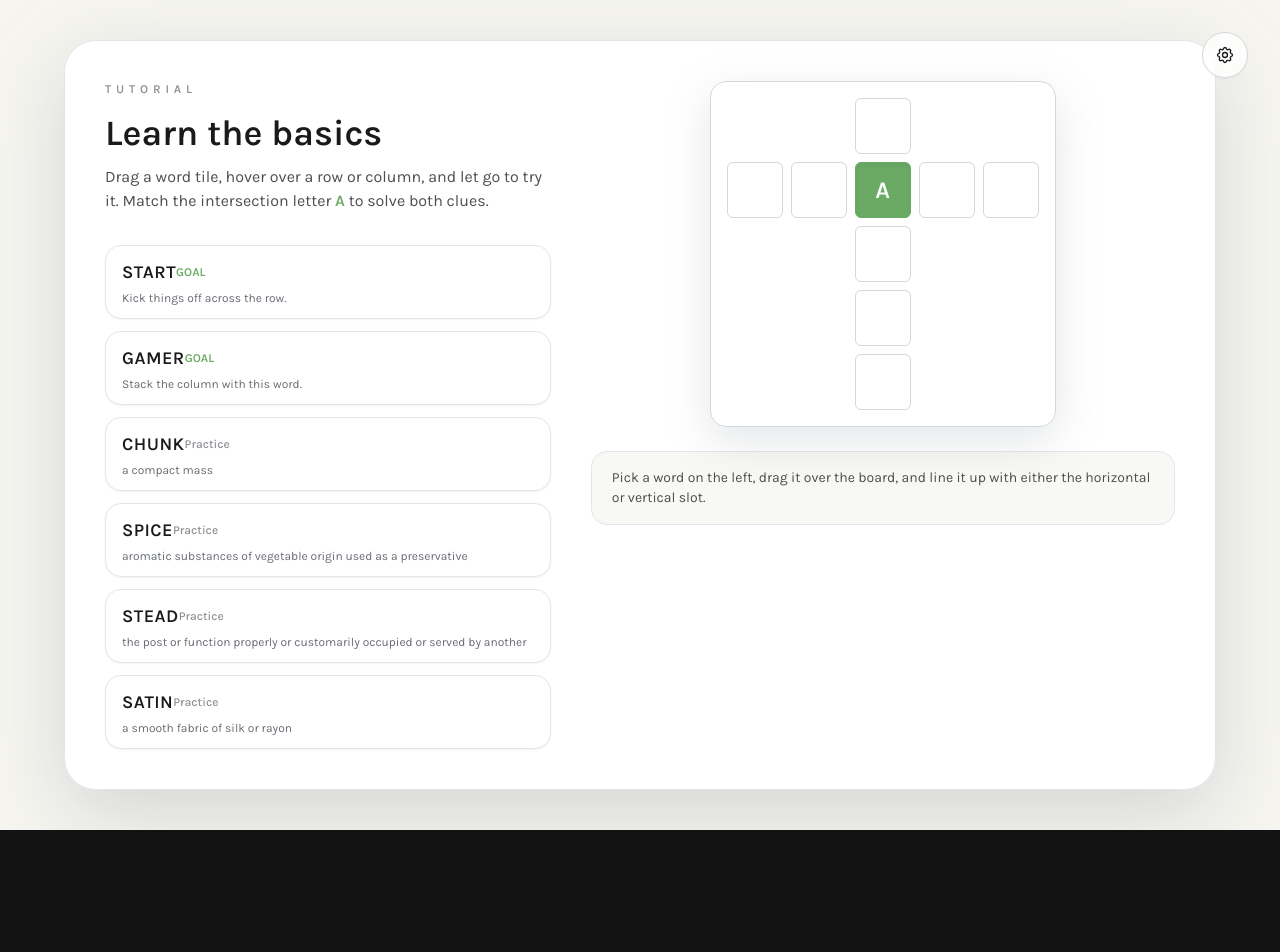
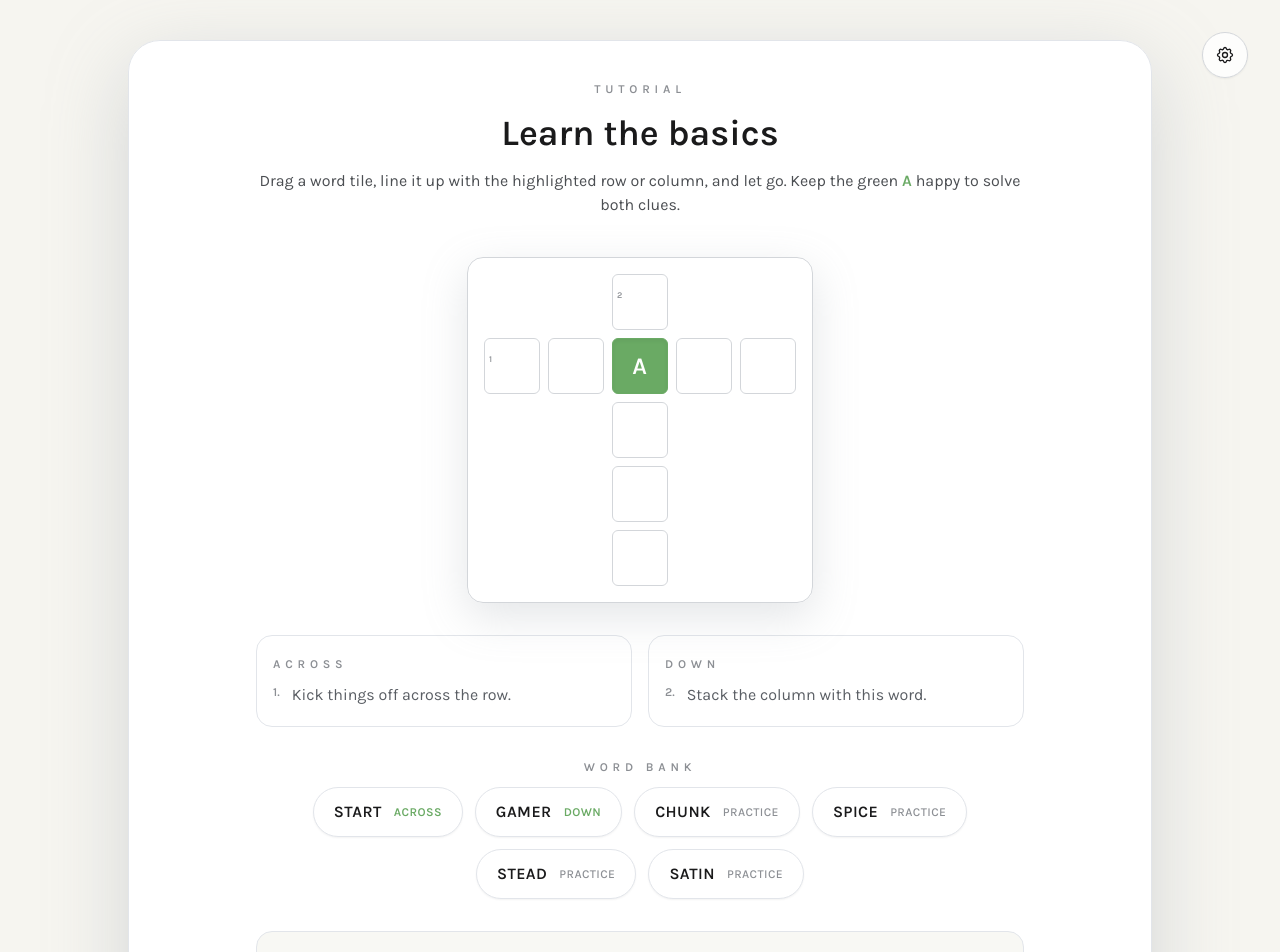
Before and after one commit to evgenyvinnik/crosswordly, a React (Vite) app: page / in a window 1280 px wide. Shown: the top 952 px of the page. Before the commit the page ends 830 px from the top, so only its background shows below. Built offline with nearby package versions, Linux system fonts and the light colour scheme.

Commit message:
Implementing better application

```diff
--- a/src/components/GameField.tsx
+++ b/src/components/GameField.tsx
@@ -7,10 +7,13 @@ export type GameLevelWord = {
   direction: Direction;
   answer: string;
   start: { row: number; col: number };
+  clueNumber: number;
+  clue: string;
 };
 
 export type GameLevel = {
   id: string;
+  name?: string;
   rows: number;
   cols: number;
   words: GameLevelWord[];
@@ -83,6 +86,16 @@ const GameField = forwardRef<HTMLDivElement, GameFieldProps>(
       return map;
     }, [overlay, level.words]);
 
+    const startNumbers = useMemo(() => {
+      const map = new Map<string, number>();
+      level.words.forEach((word) => {
+        const key = `${word.start.row}-${word.start.col}`;
+        const existing = map.get(key);
+        map.set(key, existing ? Math.min(existing, word.clueNumber) : word.clueNumber);
+      });
+      return map;
+    }, [level.words]);
+
     const cells = [];
 
     for (let row = 0; row < level.rows; row += 1) {
@@ -96,7 +109,7 @@ const GameField = forwardRef<HTMLDivElement, GameFieldProps>(
           level.prefilledLetters?.[key] ??
           '';
 
-        let className = `flex items-center justify-center rounded-md border text-center font-semibold uppercase tracking-wide transition-colors duration-200 ${cellSizeClasses}`;
+        let className = `relative flex items-center justify-center rounded-md border text-center font-semibold uppercase tracking-wide transition-colors duration-200 ${cellSizeClasses}`;
 
         if (!details) {
           className += ' border-transparent bg-transparent text-transparent';
@@ -124,8 +137,15 @@ const GameField = forwardRef<HTMLDivElement, GameFieldProps>(
           }
         }
 
+        const clueNumber = startNumbers.get(key);
+
         cells.push(
           <div key={key} className={className} data-cell-key={key} aria-hidden={!letter}>
+            {clueNumber !== undefined ? (
+              <span className="pointer-events-none absolute left-1 top-1 text-[0.55rem] font-semibold text-[#8c8f94]">
+                {clueNumber}
+              </span>
+            ) : null}
             {letter}
           </div>
         );
--- a/src/components/TutorialScreen.tsx
+++ b/src/components/TutorialScreen.tsx
@@ -1,6 +1,7 @@
 import { useCallback, useEffect, useMemo, useRef, useState } from 'react';
-import GameField, { Direction, GameLevel, OverlayState } from './GameField';
+import GameField, { Direction, OverlayState } from './GameField';
 import { GUESS_WORDS } from '../words/words';
+import { TUTORIAL_LEVEL } from '../levels/tutorial';
 
 type TutorialScreenProps = {
   onComplete?: () => void;
@@ -9,9 +10,10 @@ type TutorialScreenProps = {
 type TutorialWord = {
   id: string;
   word: string;
-  definition?: string;
   state: 'idle' | 'locked';
   direction?: Direction;
+  clueNumber?: number;
+  clueId?: string;
   isTarget: boolean;
 };
 
@@ -22,36 +24,15 @@ type DragState = {
   targetDirection: Direction | null;
 };
 
-const TARGET_WORDS: TutorialWord[] = [
-  {
-    id: 'start',
-    word: 'start',
-    definition: 'Kick things off across the row.',
+const TARGET_WORDS: TutorialWord[] = TUTORIAL_LEVEL.words.map((word) => ({
+  id: word.answer,
+  word: word.answer,
   state: 'idle',
-    direction: 'across',
+  direction: word.direction,
+  clueNumber: word.clueNumber,
+  clueId: word.id,
   isTarget: true,
-  },
-  {
-    id: 'gamer',
-    word: 'gamer',
-    definition: 'Stack the column with this word.',
-    state: 'idle',
-    direction: 'down',
-    isTarget: true,
-  },
-];
-
-const TUTORIAL_LEVEL: GameLevel = {
-  id: 'tutorial',
-  rows: 5,
-  cols: 5,
-  words: [
-    { id: 'tutorial-across', direction: 'across', answer: 'start', start: { row: 1, col: 0 } },
-    { id: 'tutorial-down', direction: 'down', answer: 'gamer', start: { row: 0, col: 2 } },
-  ],
-  prefilledLetters: { '1-2': 'A' },
-  intersection: { row: 1, col: 2 },
-};
+}));
 
 const getRandomWordBank = (count: number) => {
   const excluded = new Set(TARGET_WORDS.map((word) => word.word.toLowerCase()));
@@ -71,7 +52,6 @@ const getRandomWordBank = (count: number) => {
     selection.push({
       id: next.word,
       word: next.word,
-      definition: next.definition,
       state: 'idle',
       isTarget: false,
     });
@@ -94,7 +74,20 @@ const TutorialScreen = ({ onComplete }: TutorialScreenProps) => {
   const [failedOverlay, setFailedOverlay] = useState<OverlayState | null>(null);
   const [rejectedWordId, setRejectedWordId] = useState<string | null>(null);
 
+  const clueGroups = useMemo(
+    () => ({
+      across: TUTORIAL_LEVEL.words.filter((word) => word.direction === 'across'),
+      down: TUTORIAL_LEVEL.words.filter((word) => word.direction === 'down'),
+    }),
+    []
+  );
+
   const isComplete = solved.across && solved.down;
+  const activeClueId =
+    activeDrag?.word.isTarget && activeDrag.word.clueId ? activeDrag.word.clueId : null;
+  const highlightedDirection =
+    activeDrag?.targetDirection ??
+    (activeDrag?.word.isTarget ? activeDrag.word.direction ?? null : null);
 
   const computeDropTarget = useCallback(
     (clientX: number, clientY: number): Direction | null => {
@@ -283,46 +276,17 @@ const TutorialScreen = ({ onComplete }: TutorialScreenProps) => {
 
   return (
     <section className="relative flex min-h-screen items-center justify-center bg-[#f6f5f0] px-4 py-10 text-[#1a1a1b]">
-      <div className="relative w-full max-w-6xl rounded-[32px] border border-[#e2e5ea] bg-white/95 p-6 shadow-[0_24px_80px_rgba(149,157,165,0.35)] backdrop-blur lg:p-10">
-        <div className="flex flex-col gap-10 lg:flex-row">
-          <div className="lg:w-5/12">
+      <div className="relative w-full max-w-5xl rounded-[32px] border border-[#e2e5ea] bg-white/95 px-6 py-10 text-center shadow-[0_24px_80px_rgba(149,157,165,0.35)] backdrop-blur sm:px-10">
+        <div className="mx-auto flex max-w-3xl flex-col items-center gap-4">
           <p className="text-xs font-semibold uppercase tracking-[0.4em] text-[#8c8f94]">Tutorial</p>
-            <h1 className="mt-4 text-3xl font-semibold leading-tight text-[#1a1a1b] sm:text-4xl">
-              Learn the basics
-            </h1>
-            <p className="mt-3 text-base text-[#4b4e52]">
-              Drag a word tile, hover over a row or column, and let go to try it. Match the intersection
-              letter <span className="font-semibold text-[#6aaa64]">A</span> to solve both clues.
+          <h1 className="text-3xl font-semibold leading-tight text-[#1a1a1b] sm:text-4xl">Learn the basics</h1>
+          <p className="text-base text-[#4b4e52]">
+            Drag a word tile, line it up with the highlighted row or column, and let go. Keep the green{' '}
+            <span className="font-semibold text-[#6aaa64]">A</span> happy to solve both clues.
           </p>
-
-            <div className="mt-8 space-y-3">
-              {wordBank.map((word) => (
-                <button
-                  key={word.id}
-                  type="button"
-                  className={`word-card flex w-full flex-col gap-1 rounded-2xl border border-[#e2e5ea] bg-white px-4 py-3 text-left shadow-sm transition ${word.state === 'locked' ? 'word-card--locked' : 'hover:-translate-y-0.5 hover:shadow-md'} ${rejectedWordId === word.id ? 'word-card--flyback' : ''} ${
-                    activeDrag?.word.id === word.id ? 'opacity-60' : ''
-                  }`}
-                  onPointerDown={handlePointerDown(word)}
-                  disabled={word.state !== 'idle'}
-                >
-                  <div className="flex items-center justify-between">
-                    <span className="text-lg font-semibold uppercase tracking-wide">{word.word}</span>
-                    {word.isTarget ? (
-                      <span className="text-xs font-semibold uppercase text-[#6aaa64]">Goal</span>
-                    ) : (
-                      <span className="text-xs font-medium text-[#8c8f94]">Practice</span>
-                    )}
-                  </div>
-                  {word.definition ? (
-                    <p className="text-xs text-[#686c73]">{word.definition}</p>
-                  ) : null}
-                </button>
-              ))}
-            </div>
         </div>
 
-          <div className="flex flex-1 flex-col items-center gap-6">
+        <div className="mt-10 flex flex-col items-center gap-8">
           <GameField
             ref={boardRef}
             level={TUTORIAL_LEVEL}
@@ -331,12 +295,76 @@ const TutorialScreen = ({ onComplete }: TutorialScreenProps) => {
             activeDirection={activeDrag?.targetDirection ?? null}
           />
 
-            <div className="rounded-2xl border border-[#e2e5ea] bg-[#f8f8f4] px-5 py-4 text-sm text-[#4b4e52]">
+          <div className="w-full max-w-3xl">
+            <div className="grid gap-4 sm:grid-cols-2">
+              {(Object.keys(clueGroups) as Array<keyof typeof clueGroups>).map((directionKey) => {
+                const title = directionKey === 'across' ? 'Across' : 'Down';
+                const isHighlighted = highlightedDirection === directionKey;
+                return (
+                  <div
+                    key={directionKey}
+                    className={`rounded-2xl border px-4 py-5 text-left transition ${
+                      isHighlighted ? 'border-[#6aaa64] bg-[#f4faf3]' : 'border-[#e2e5ea] bg-white'
+                    }`}
+                  >
+                    <p className="text-xs font-semibold uppercase tracking-[0.4em] text-[#8c8f94]">{title}</p>
+                    <div className="mt-3 space-y-3">
+                      {clueGroups[directionKey].map((clue) => (
+                        <div
+                          key={clue.id}
+                          className={`flex items-start gap-3 text-sm ${
+                            activeClueId === clue.id ? 'text-[#1a1a1b]' : 'text-[#5a5e64]'
+                          }`}
+                        >
+                          <span className="text-xs font-semibold text-[#8c8f94]">{clue.clueNumber}.</span>
+                          <p className="text-base leading-snug">{clue.clue}</p>
+                        </div>
+                      ))}
+                    </div>
+                  </div>
+                );
+              })}
+            </div>
+          </div>
+
+          <div className="w-full max-w-3xl">
+            <p className="text-xs font-semibold uppercase tracking-[0.4em] text-[#8c8f94]">Word bank</p>
+            <div className="mt-3 flex flex-wrap items-center justify-center gap-3">
+              {wordBank.map((word) => (
+                <button
+                  key={word.id}
+                  type="button"
+                  className={`word-card inline-flex min-w-[120px] items-center justify-between gap-3 rounded-full border border-[#e2e5ea] bg-white px-5 py-3 text-left text-base font-semibold uppercase tracking-wide text-[#1a1a1b] shadow-sm transition ${
+                    word.state === 'locked'
+                      ? 'word-card--locked'
+                      : 'hover:-translate-y-0.5 hover:border-[#6aaa64] hover:shadow-md'
+                  } ${rejectedWordId === word.id ? 'word-card--flyback' : ''} ${
+                    activeDrag?.word.id === word.id ? 'opacity-60' : ''
+                  }`}
+                  onPointerDown={handlePointerDown(word)}
+                  disabled={word.state !== 'idle'}
+                >
+                  <span>{word.word}</span>
+                  {word.isTarget ? (
+                    <span className="text-xs font-semibold uppercase text-[#6aaa64]">
+                      {word.direction === 'across' ? 'Across' : 'Down'}
+                    </span>
+                  ) : (
+                    <span className="text-xs font-medium text-[#8c8f94]">Practice</span>
+                  )}
+                </button>
+              ))}
+            </div>
+          </div>
+
+          <div className="w-full max-w-3xl rounded-2xl border border-[#e2e5ea] bg-[#f8f8f4] px-5 py-4 text-sm text-[#4b4e52]">
             {isComplete
               ? 'Nice! Both START and GAMER are locked in. Tap continue to head to the main game.'
-                : activeDrag?.targetDirection
-                ? `Release to try placing ${activeDrag.word.word.toUpperCase()} ${activeDrag.targetDirection === 'across' ? 'across the row' : 'down the column'}.`
-                : 'Pick a word on the left, drag it over the board, and line it up with either the horizontal or vertical slot.'}
+              : highlightedDirection
+              ? `Release to try placing ${activeDrag?.word.word.toUpperCase()} ${
+                  highlightedDirection === 'across' ? 'across the row' : 'down the column'
+                }.`
+              : 'Pick a word, drag it onto the board, and match the highlighted slot.'}
           </div>
 
           {isComplete && (
@@ -348,7 +376,6 @@ const TutorialScreen = ({ onComplete }: TutorialScreenProps) => {
               Continue
             </button>
           )}
-          </div>
         </div>
       </div>
 
--- /dev/null
+++ b/src/levels/tutorial.ts
@@ -0,0 +1,28 @@
+import type { GameLevel } from '../components/GameField';
+
+export const TUTORIAL_LEVEL: GameLevel = {
+  id: 'tutorial',
+  name: 'Tutorial',
+  rows: 5,
+  cols: 5,
+  words: [
+    {
+      id: 'tutorial-across',
+      direction: 'across',
+      answer: 'start',
+      start: { row: 1, col: 0 },
+      clueNumber: 1,
+      clue: 'Kick things off across the row.',
+    },
+    {
+      id: 'tutorial-down',
+      direction: 'down',
+      answer: 'gamer',
+      start: { row: 0, col: 2 },
+      clueNumber: 2,
+      clue: 'Stack the column with this word.',
+    },
+  ],
+  prefilledLetters: { '1-2': 'A' },
+  intersection: { row: 1, col: 2 },
+};
```
Lines whose indentation alone changed are shown as unchanged.
